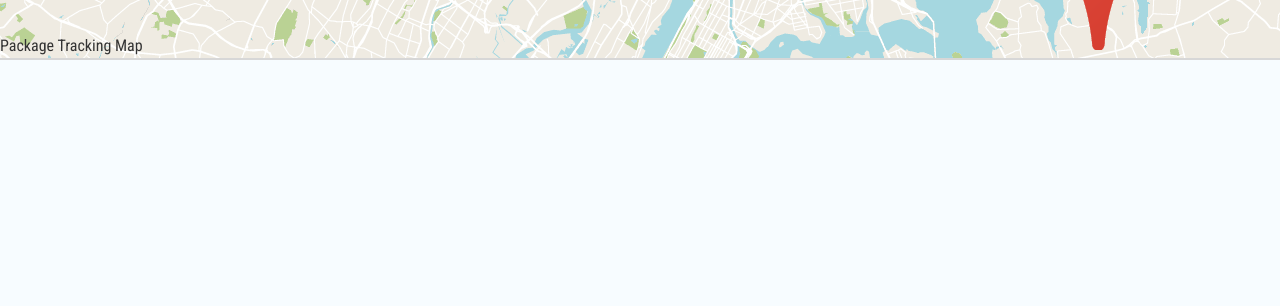
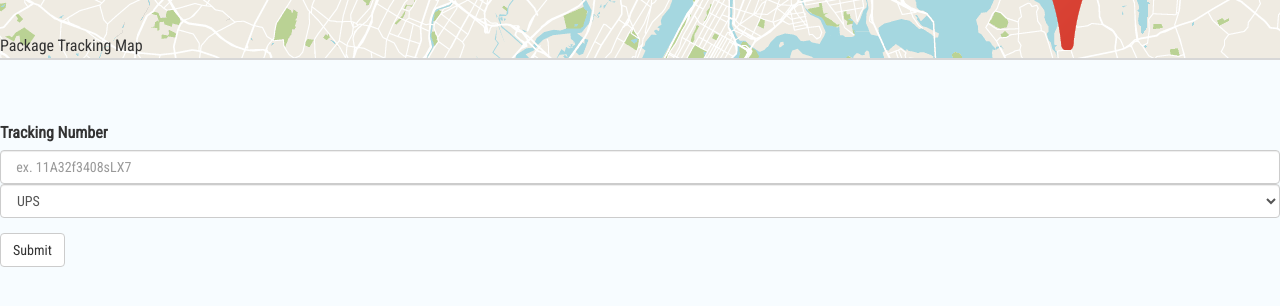
Before and after one commit to kotternaj/package-tracker, a website: page index.html in a window 1280 px wide. Drawn offline with nearby package versions, Linux system fonts and the light colour scheme; some packages are replaced by stand-ins of ours.

Commit message:
created form

```diff
--- a/index.html
+++ b/index.html
@@ -17,8 +17,24 @@
         <div class="navs">
             <img class="marker" src="images/places.png" data-drop-menu>
             <a class="logout-link" href="login-page.html" data-nav-link>Log Out</a>
+            <a class="map-link" href="index.html" data-nav-link>Map</a>
         </div>
     </header>
+    <div class="form-container">
+        <form data-form="form" class="add-to-form">
+            <div class="form-group">
+                <label for="tracking-number-input">Tracking Number</label>
+                <div id="form-inputs">
+                    <input class="form-control" name="tracking-input" id="tracking-number-input" placeholder=" ex. 11A32f3408sLX7" data-tracking-number>
+                    <select class="form-control" id="sel1">
+                        <option>UPS</option>
+                        <option>FedEx</option>
+                    </select>
+                </div>
+            </div>
+            <button type="submit" class="btn btn-default">Submit</button>
+        </form>
+    </div>
 
 
 
```
Also changed, not shown: 1 other file.
